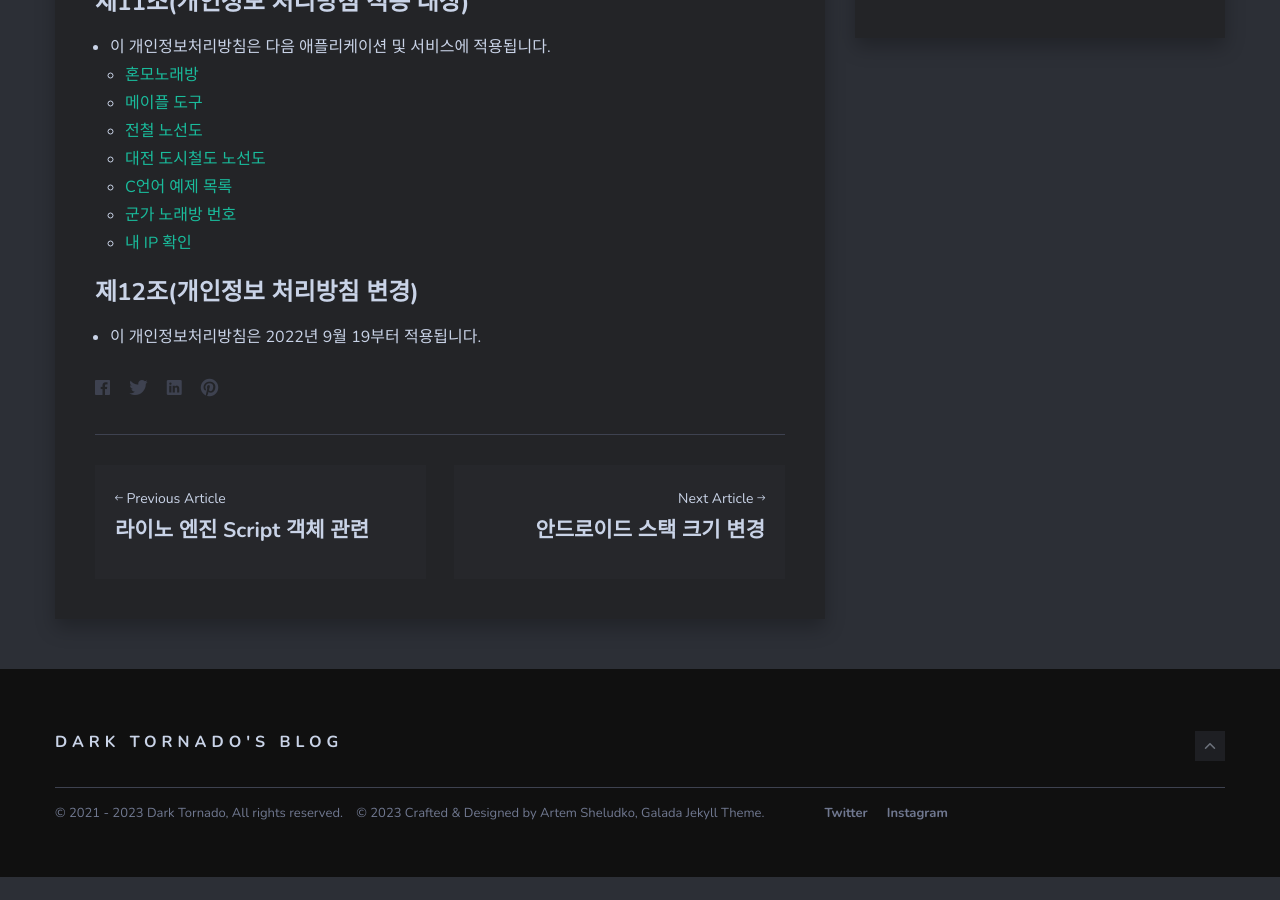
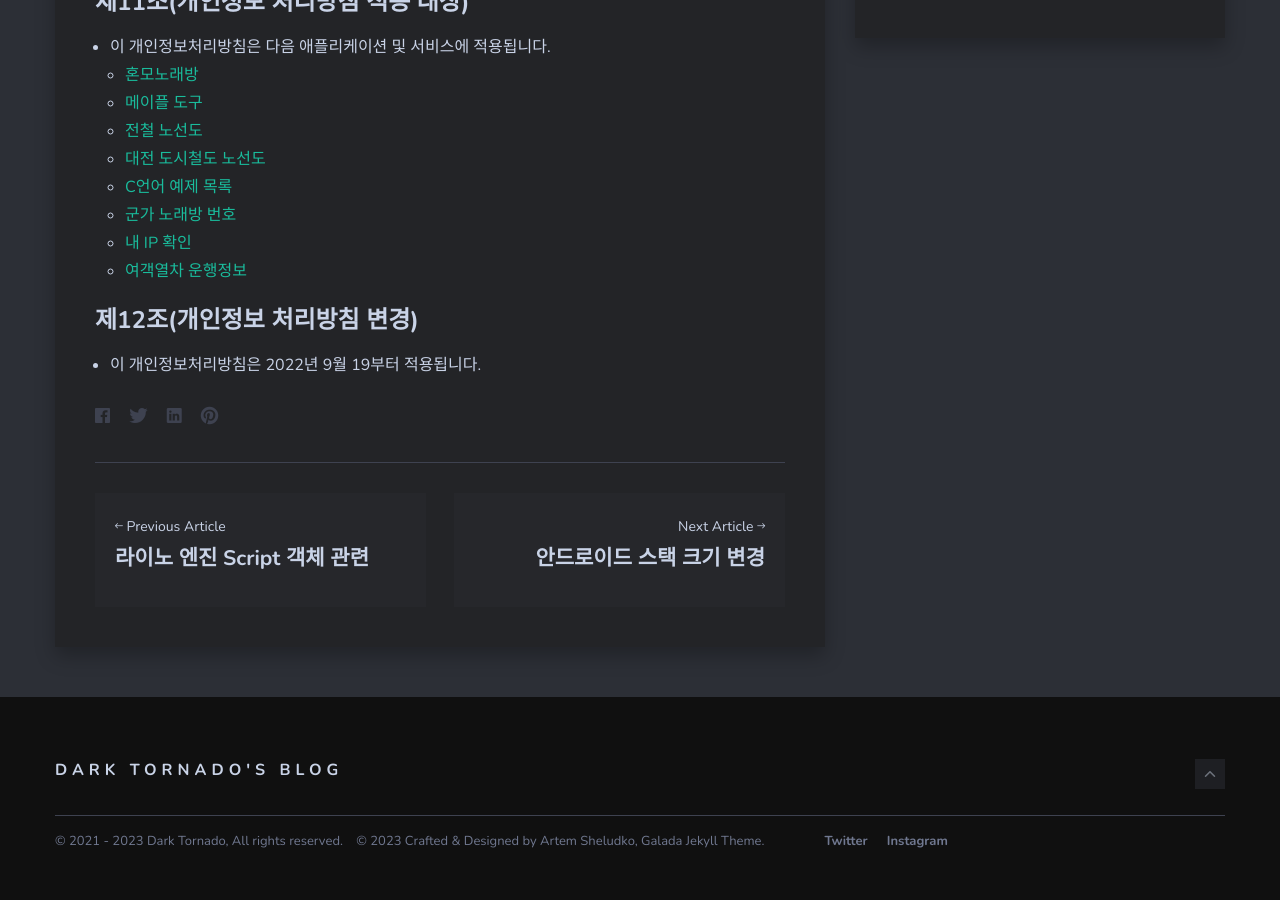
Before and after one commit to DarkTornado/blog, a Jekyll site: the page built from _posts/2022-09-19-android-privacy-policy.md, in a window 1280 px wide and 900 px high, scrolled down 1755 px. Built offline with Jekyll 4.4.1, drawn with Linux system fonts in a browser that asks for light colours; nearby versions of some CDN libraries; before the commit the page ends 2632 px from its top, so only the background shows below that.

Commit message:
new app added

```diff
--- a/_posts/2022-09-19-android-privacy-policy.md
+++ b/_posts/2022-09-19-android-privacy-policy.md
@@ -48,6 +48,7 @@ description: 개발자는 해당 애플리케이션을 통해 그 어떠한 개
   - [C언어 예제 목록](https://play.google.com/store/apps/details?id=com.darktornado.cexamples)
   - [군가 노래방 번호](https://play.google.com/store/apps/details?id=com.darktornado.militarysong)
   - [내 IP 확인](https://play.google.com/store/apps/details?id=com.darktornado.showmyip)
+  - [여객열차 운행정보](https://play.google.com/store/apps/details?id=com.darktornado.traininfo)
 
 ### 제12조(개인정보 처리방침 변경)
 - 이 개인정보처리방침은 2022년 9월 19부터 적용됩니다.
```
